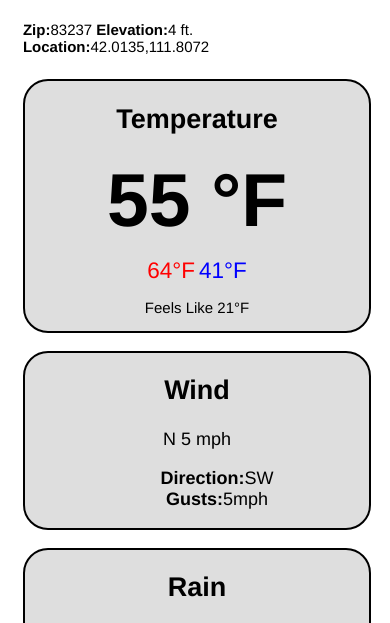
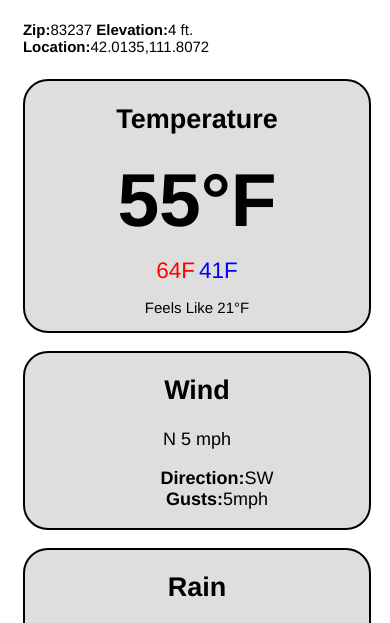
Before and after one commit to avinashthms/avinashthms.github.com, a plain HTML site: page weatherplan.html in a window 390 px wide. Shown: the part 177-800 px from the top of the page. Drawn offline with Linux system fonts and the light colour scheme; a web font is replaced by a local one.

```diff
--- a/weatherplan.html
+++ b/weatherplan.html
@@ -41,8 +41,8 @@
             <div class="parentsection">
                 <section class="boxed">
                     <h2> <b>Temperature</b></h2>
-                    <p><strong id="temperaturefont"><b>55 &#176F</b></strong></p>
-                    <p><span class="temperature red">64&#176F</span> <span class="temperature blue">41&#176F</span><br></p>
+                    <p><strong id="temperaturefont"><b>55&#176F</b></strong></p>
+                    <p><span class="temperature red">64F</span> <span class="temperature blue">41F</span><br></p>
                     <p>Feels Like 21&#176F</p>
                 </section>
 
```
